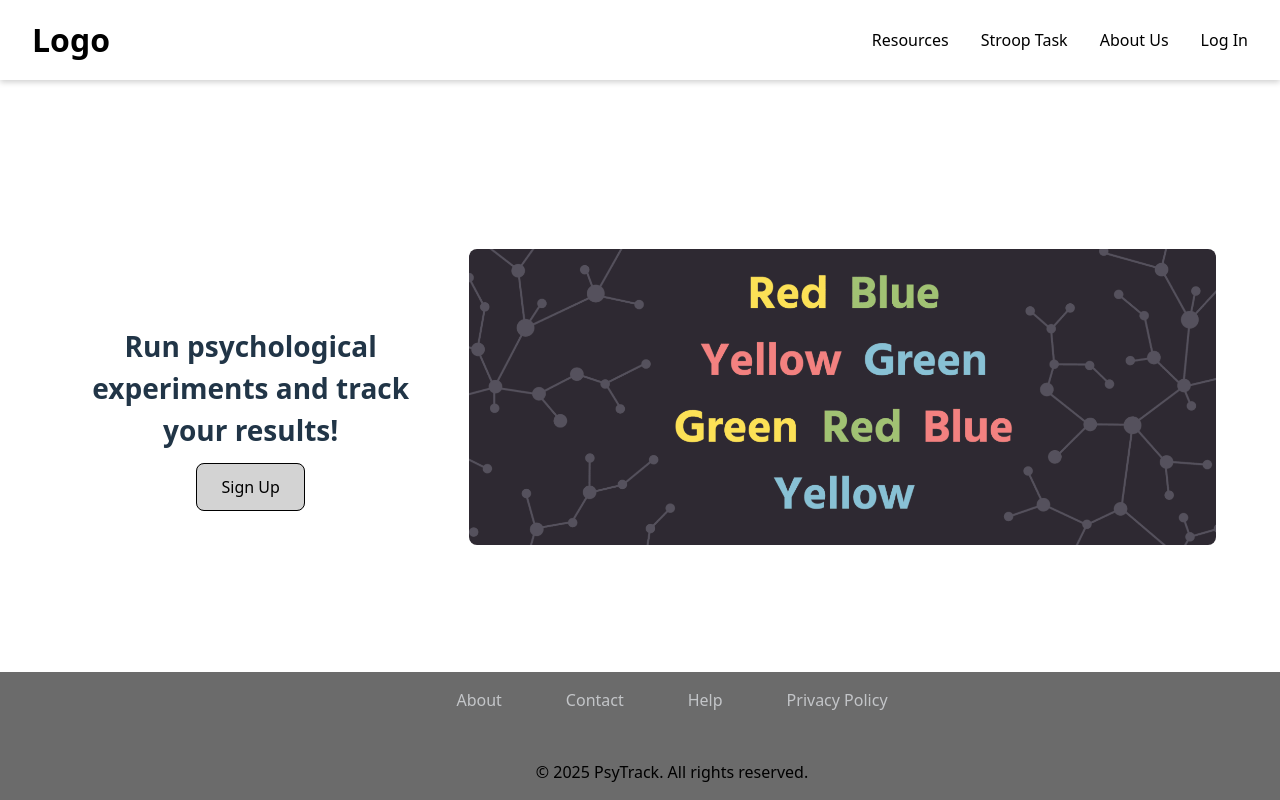
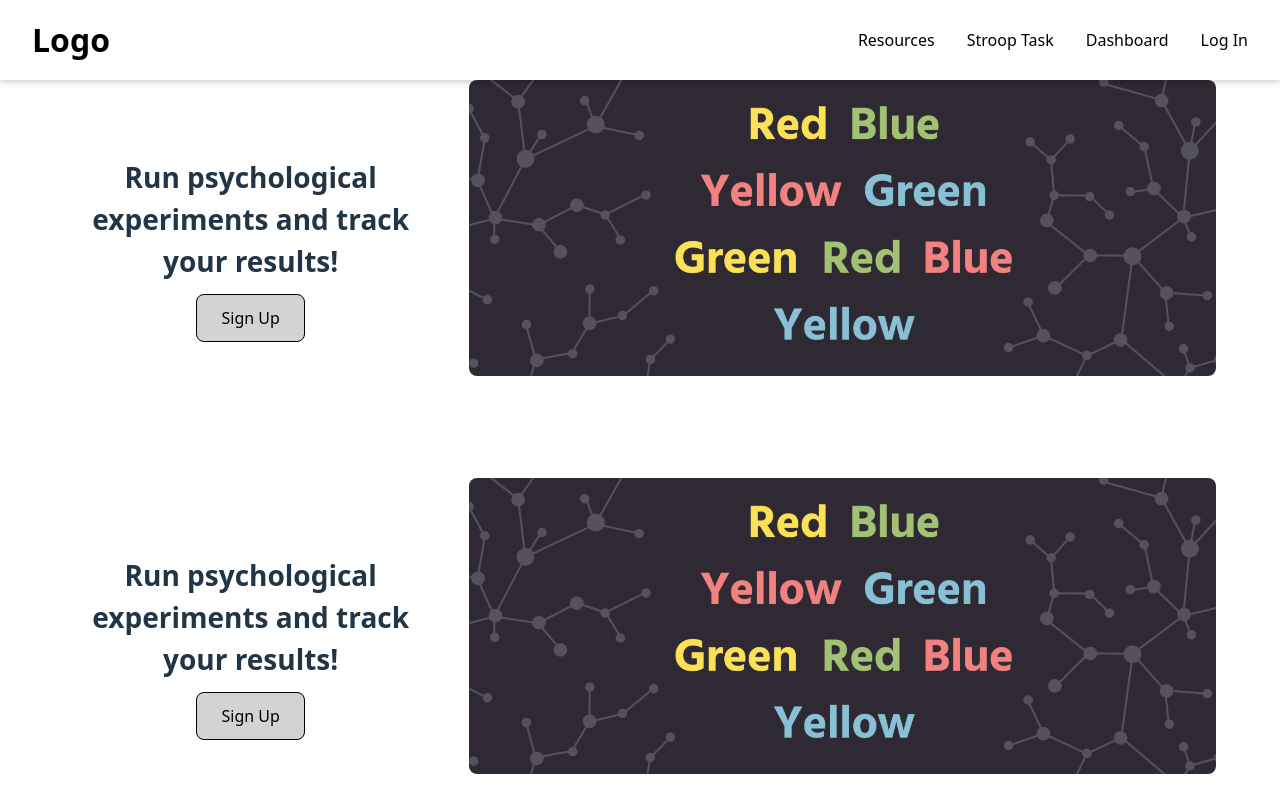
Before and after one commit to hiepnguyenduc2005/psytrack, a React (Vite) app in the folder frontend/: page / in a window 1280 px wide. Shown: the top 800 px of the page. Built offline with nearby package versions, Linux system fonts and the light colour scheme.

Commit message:
footer created

```diff
--- a/frontend/src/components/Footer.tsx
+++ b/frontend/src/components/Footer.tsx
@@ -4,18 +4,17 @@ import { Link } from "react-router-dom";
 const Footer: React.FC = () => {
   const styles= {
     footer: {
-      position: "fixed",
       width: "100%",
       backgroundColor: '#6b6b6bff',
       bottom: 0,
-      left: 0,
       justifyContent: "center",
-      padding: "1rem 2rem",
-      alignItems: "center",
+      padding: "1.5rem 0rem",
+      position: 'relative',
+      margin: 0,
+      boxSizing: "border-box" as const,
     },
     container: {
       display: "flex",
-      alignItems: "center",
       justifyContent: "center",
       gap: "4rem",
     },
@@ -23,8 +22,8 @@ const Footer: React.FC = () => {
       color: "#c3c5c8ff",
     },
     bottom: {
-      marginTop: "2rem",
-      paddingTop: "1rem",
+      marginTop: "1rem",
+      paddingTop: "0rem",
       textAlign: "center" as const,
       fontSize: "1rem",
       color: "#000000ff",
--- a/frontend/src/components/NavBar.tsx
+++ b/frontend/src/components/NavBar.tsx
@@ -13,6 +13,7 @@ const Navbar: React.FC = () => {
       left: 0,
       zIndex: 1000,
       width: "100%",
+      backgroundColor: '#ffffffff',
       boxSizing: "border-box",
       boxShadow: "0 2px 6px rgba(0, 0, 0, 0.2)",
     },
@@ -49,7 +50,7 @@ const Navbar: React.FC = () => {
 
         <li>
           <Link
-            to="/stroop-task"
+            to="/stroopTask"
             style={styles.link}
             onMouseEnter={(e) => (e.currentTarget.style.opacity = "0.8")}
             onMouseLeave={(e) => (e.currentTarget.style.opacity = "1")}
@@ -60,18 +61,18 @@ const Navbar: React.FC = () => {
 
         <li>
           <Link
-            to="/about-us"
+            to="/Dashboard"
             style={styles.link}
             onMouseEnter={(e) => (e.currentTarget.style.opacity = "0.8")}
             onMouseLeave={(e) => (e.currentTarget.style.opacity = "1")}
           >
-            About Us
+            Dashboard
           </Link>
         </li>
 
         <li>
           <Link
-            to="/login"
+            to="/logIn"
             style={styles.link}
             onMouseEnter={(e) => (e.currentTarget.style.opacity = "0.8")}
             onMouseLeave={(e) => (e.currentTarget.style.opacity = "1")}
--- a/frontend/src/pages/LandingPage.tsx
+++ b/frontend/src/pages/LandingPage.tsx
@@ -9,6 +9,8 @@ const LandingPage: React.FC = () => {
       <Navbar />
       {/* -- */}
       <LandingMiddle />
+      <LandingMiddle />
+      <LandingMiddle />
       <Footer />
     </div>
   );
```
